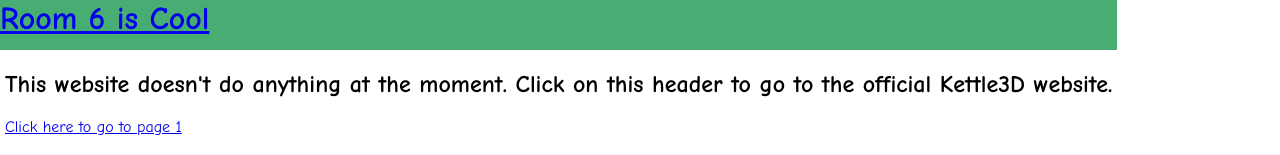
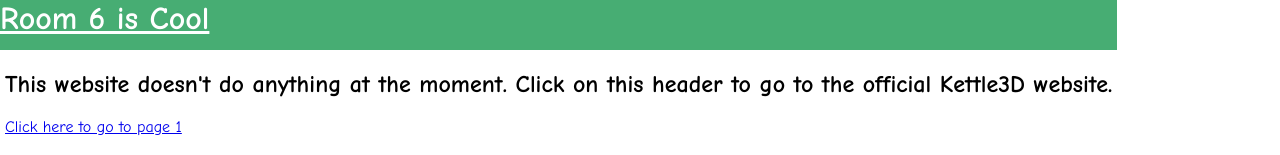
Before and after one commit to Room-6-is-cool/room-6-is-cool.github.io, a plain HTML site: page index.html in a window 1280 px wide. Shown: the top 155 px of the page. Drawn offline with Linux system fonts and the light colour scheme.

Commit message:
Update index.html

```diff
--- a/index.html
+++ b/index.html
@@ -6,7 +6,7 @@
   <body style="margin: 0px; overflow: hidden;">
     <header>
       <h1>
-        <a href="./">Room 6 is Cool</a>
+        <a href="./" style="color: white; text-decoration-underline: none;">Room 6 is Cool</a>
       </h1>
     </header>
     <main>
```
